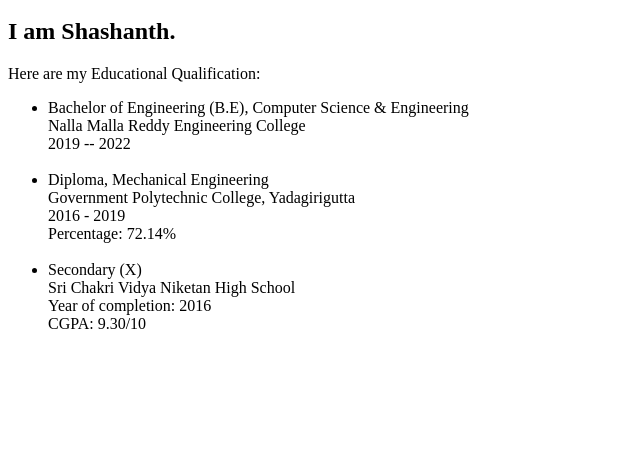
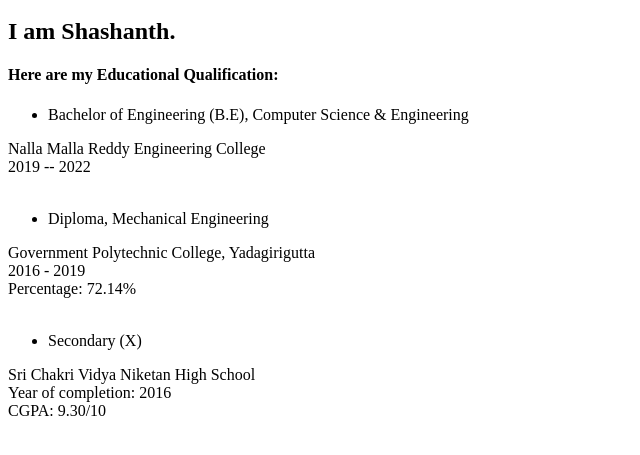
Before and after one commit to ShashanthRao/Profile, a plain HTML site: page index.html in a window 1280 px wide. Shown: the part 249-704 px from the top of the page, without its empty margins (0-640 px from the left). Drawn offline with Linux system fonts and the light colour scheme.

Commit message:
updated index

```diff
--- a/index.html
+++ b/index.html
@@ -31,21 +31,26 @@
             </h3>
         </p>
     </div>
-    <div>
+    <div><h4>
         Here are my Educational Qualification:
+    </h4>
     <ul>
         <li>Bachelor of Engineering (B.E), Computer Science & Engineering</li>
+    </ul>
     Nalla Malla Reddy Engineering College<br>
     2019 -- 2022<br><br>
+    <ul>
         <li>Diploma, Mechanical Engineering</li>
+    </ul>
     Government Polytechnic College, Yadagirigutta<br>
     2016 - 2019<br>
     Percentage: 72.14%<br><br>
+    <ul>
         <li>Secondary (X)</li>
+    </ul>
     Sri Chakri Vidya Niketan High School<br>
     Year of completion: 2016<br>
     CGPA: 9.30/10<br>
-        </ul>
     </div>
 </body>
 </html>
```
Lines whose indentation alone changed are shown as unchanged.
